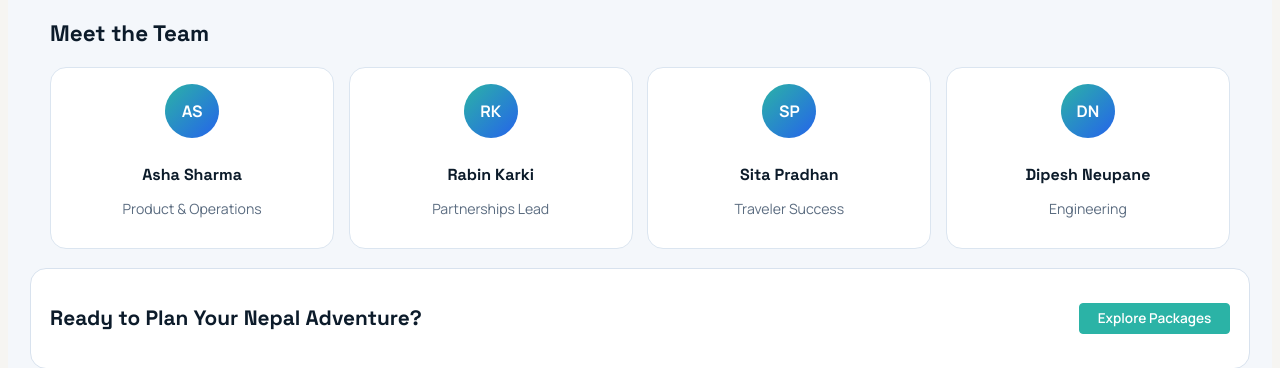
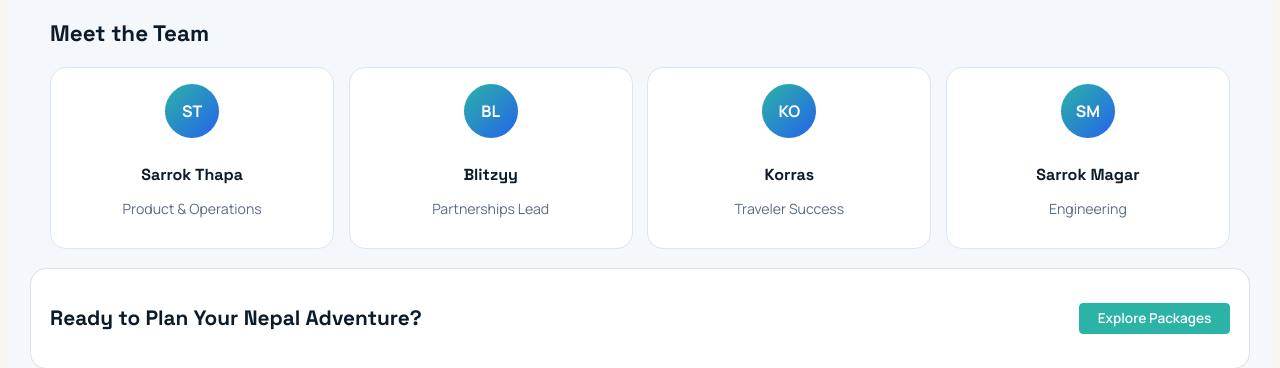
Before and after one commit to SarrokThapa/Namaste-Nomad, a Django app: page /about/ in a window 1280 px wide. Shown: the part 902-1270 px from the top of the page. Run offline with Django 4.2, Linux system fonts and the light colour scheme.

Commit message:
Aboutus and Blog update

```diff
--- a/core/templates/core/about.html
+++ b/core/templates/core/about.html
@@ -103,23 +103,23 @@
             </div>
             <div class="team-grid">
                 <article class="team-card">
-                    <div class="team-avatar">AS</div>
-                    <h3>Asha Sharma</h3>
+                    <div class="team-avatar">ST</div>
+                    <h3>Sarrok Thapa</h3>
                     <p>Product & Operations</p>
                 </article>
                 <article class="team-card">
-                    <div class="team-avatar">RK</div>
-                    <h3>Rabin Karki</h3>
+                    <div class="team-avatar">BL</div>
+                    <h3>Blitzyy</h3>
                     <p>Partnerships Lead</p>
                 </article>
                 <article class="team-card">
-                    <div class="team-avatar">SP</div>
-                    <h3>Sita Pradhan</h3>
+                    <div class="team-avatar">KO</div>
+                    <h3>Korras</h3>
                     <p>Traveler Success</p>
                 </article>
                 <article class="team-card">
-                    <div class="team-avatar">DN</div>
-                    <h3>Dipesh Neupane</h3>
+                    <div class="team-avatar">SM</div>
+                    <h3>Sarrok Magar</h3>
                     <p>Engineering</p>
                 </article>
             </div>
```
